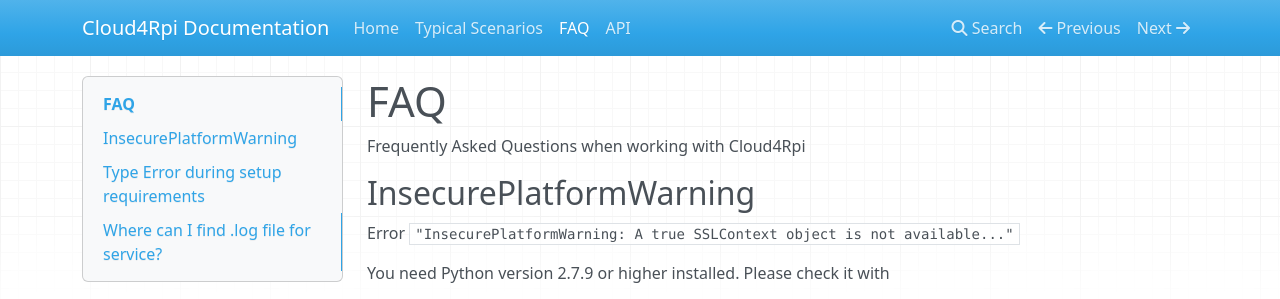
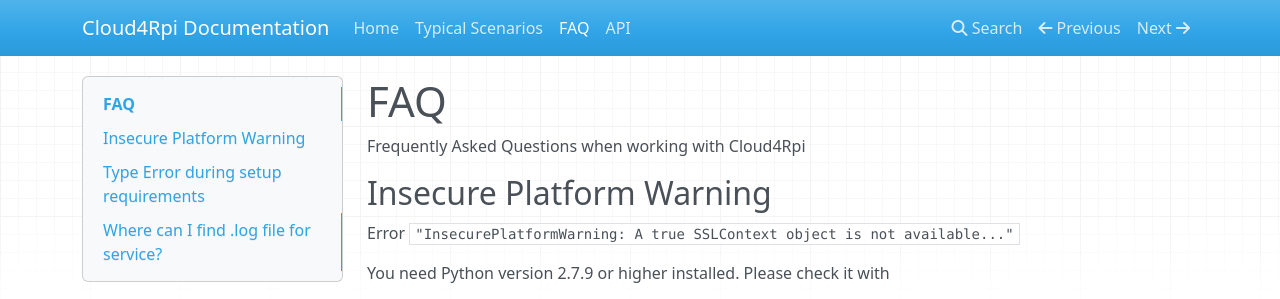
Before and after one commit to cloud4rpi/docs, an MkDocs documentation site: the page built from docs/faq.md, in a window 1280 px wide and 1395 px high. Shown: the top 299 px of the window. Built offline with MkDocs 1.6.1, drawn with Linux system fonts in a browser that asks for light colours; nearby versions of some CDN libraries; old or Windows-style settings are respelled for this version of MkDocs.

```diff
--- a/docs/faq.md
+++ b/docs/faq.md
@@ -2,7 +2,7 @@
 
 Frequently Asked Questions when working with Cloud4Rpi
 
-## InsecurePlatformWarning
+## Insecure Platform Warning
 
 Error `"InsecurePlatformWarning: A true SSLContext object is not available..."`
 
```
Also changed, not shown: docs/api.md (+1 -1 lines).
